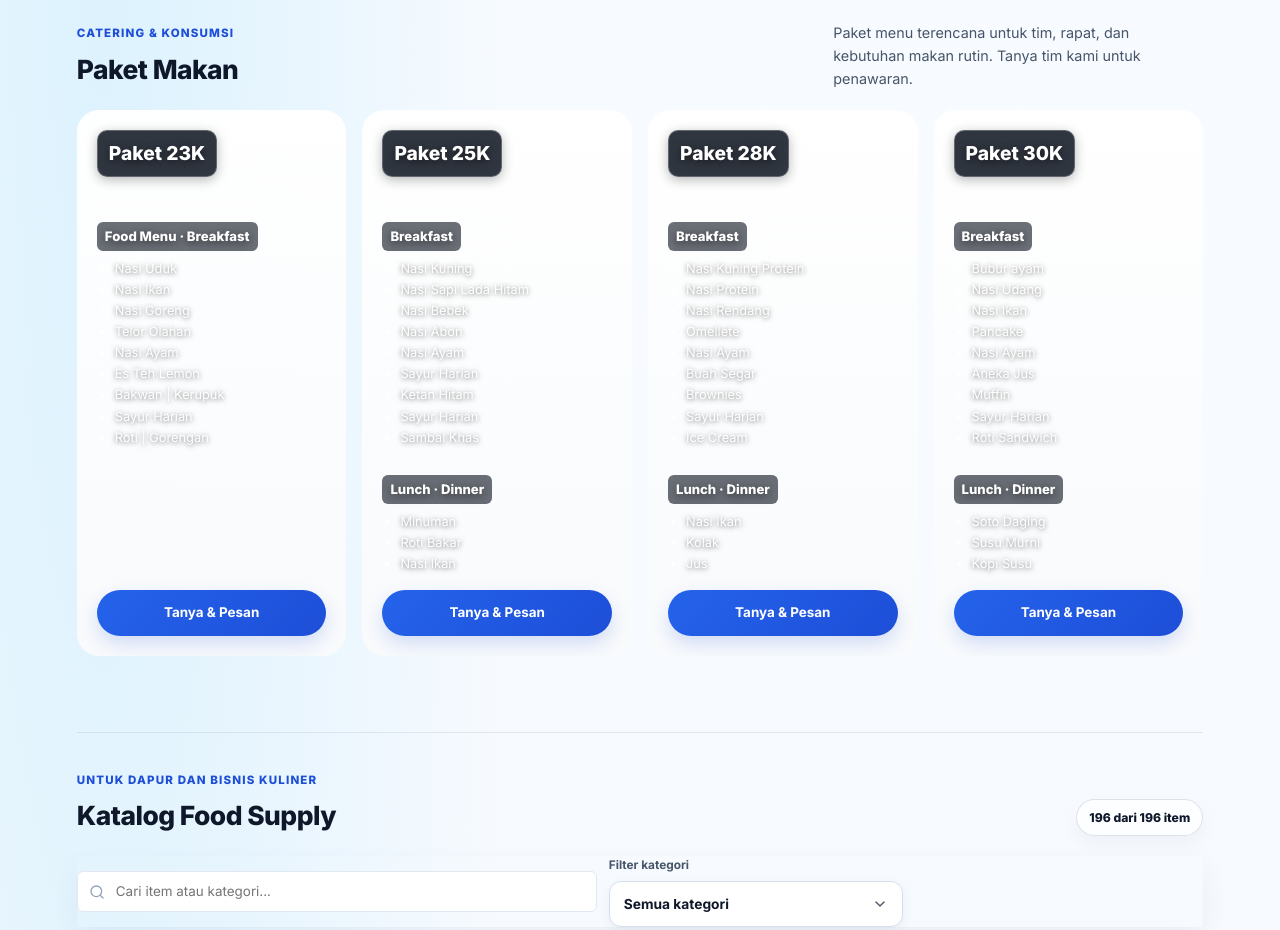
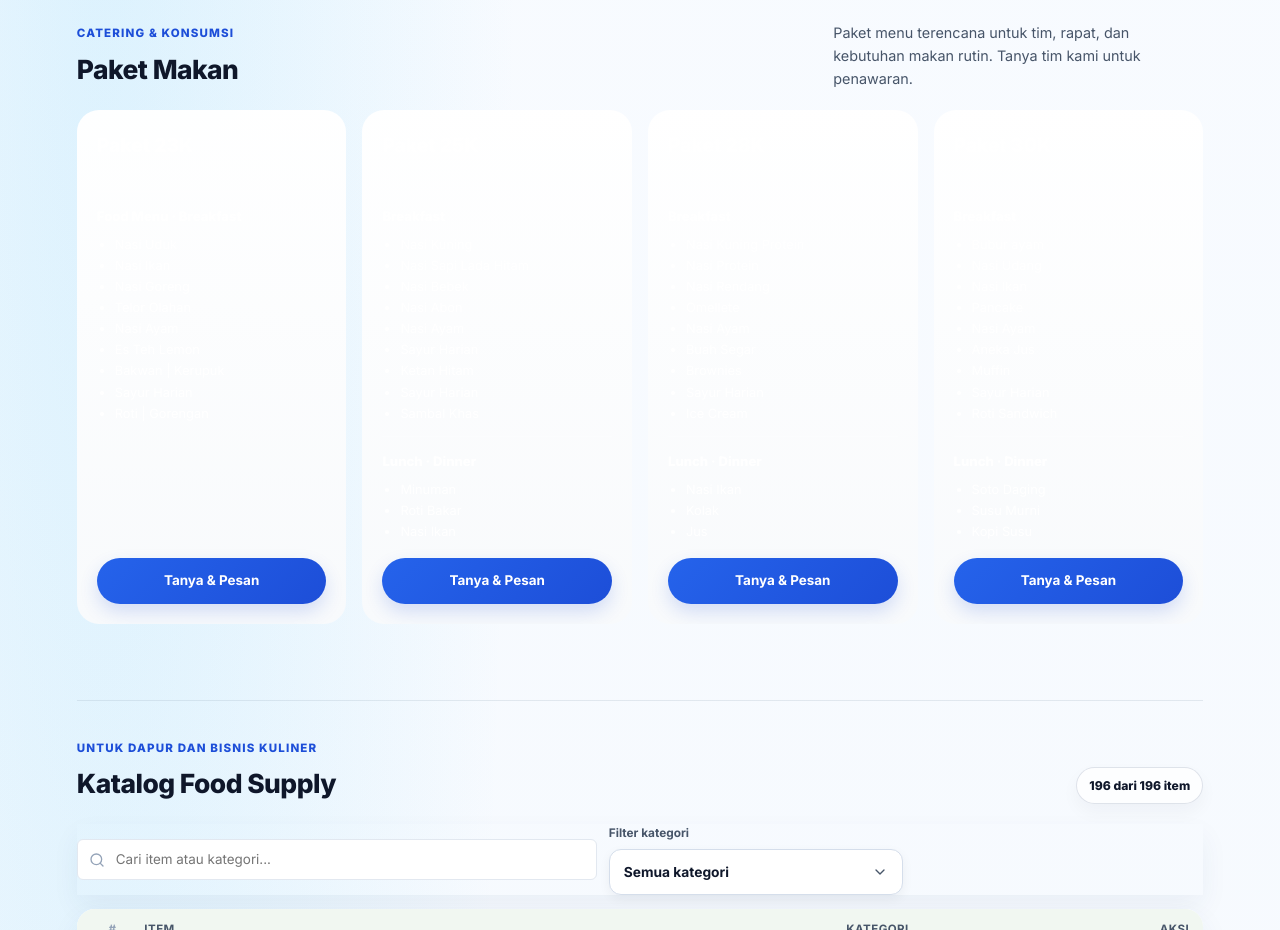
Before and after one commit to appscenture/outjourneysupply, a React (Vite) app in the folder CV.Putra-AR-main/: page / in a window 1280 px wide. Shown: the part 2820-3750 px from the top of the page. Built offline with nearby package versions, Linux system fonts and the light colour scheme.

Commit message:
Update index.css

```diff
--- a/CV.Putra-AR-main/src/styles/index.css
+++ b/CV.Putra-AR-main/src/styles/index.css
@@ -1594,23 +1594,6 @@ img {
 .meal-package-card.meal-package-card-solid > h4,
 .meal-package-card-solid .meal-package-group h5 {
   color: #ffffff;
-  text-shadow: 0 2px 8px rgba(0, 0, 0, 0.6);
-}
-
-.meal-package-card.meal-package-card-solid > h4 {
-  width: fit-content;
-  padding: 7px 11px;
-  border: 1px solid rgba(255, 255, 255, 0.24);
-  border-radius: 10px;
-  background: rgba(3, 10, 22, 0.82);
-  box-shadow: 0 3px 12px rgba(0, 0, 0, 0.28);
-}
-
-.meal-package-card-solid .meal-package-group h5 {
-  width: fit-content;
-  padding: 4px 8px;
-  border-radius: 6px;
-  background: rgba(3, 10, 22, 0.58);
 }
 
 .meal-package-card-solid .meal-package-group {
@@ -1619,7 +1602,6 @@ img {
 
 .meal-package-card-solid .meal-package-group ul {
   color: #ffffff;
-  text-shadow: 0 1px 5px rgba(0, 0, 0, 0.55);
 }
 
 .meal-package-card::before {
```
